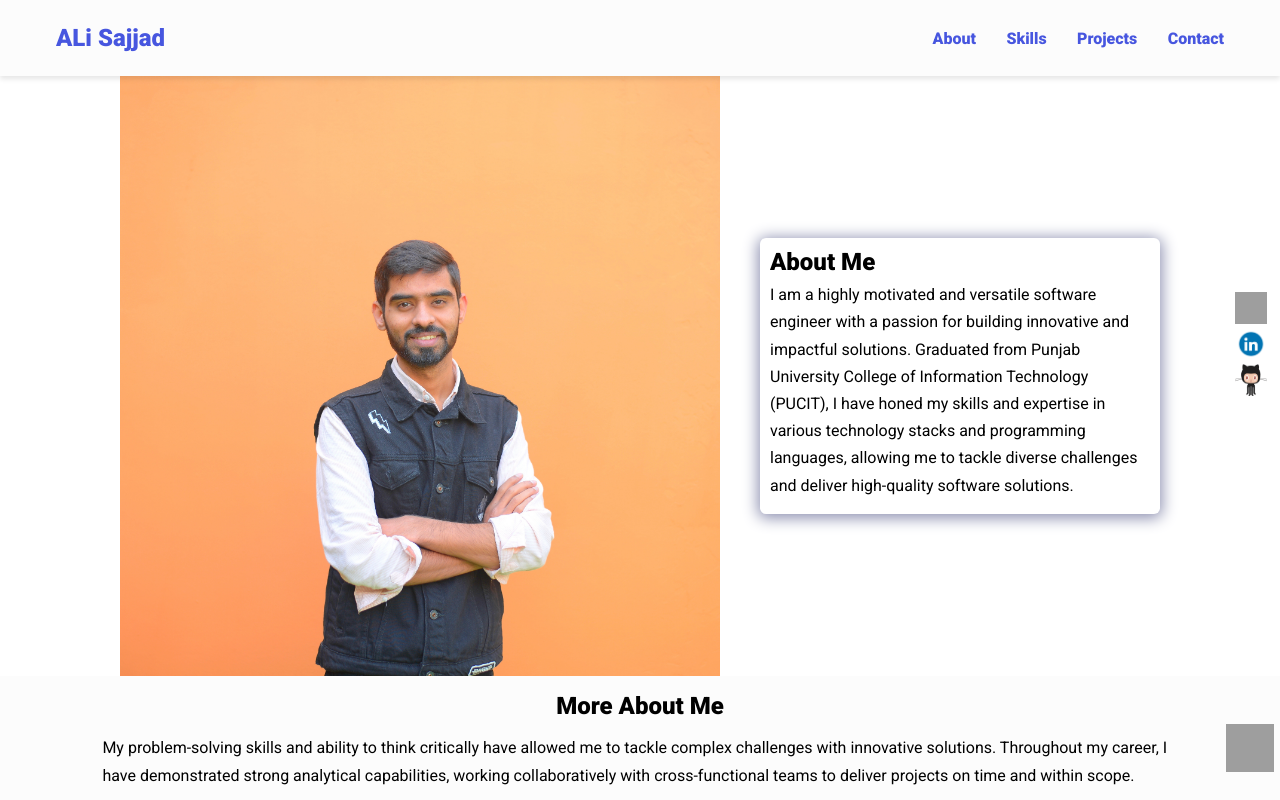
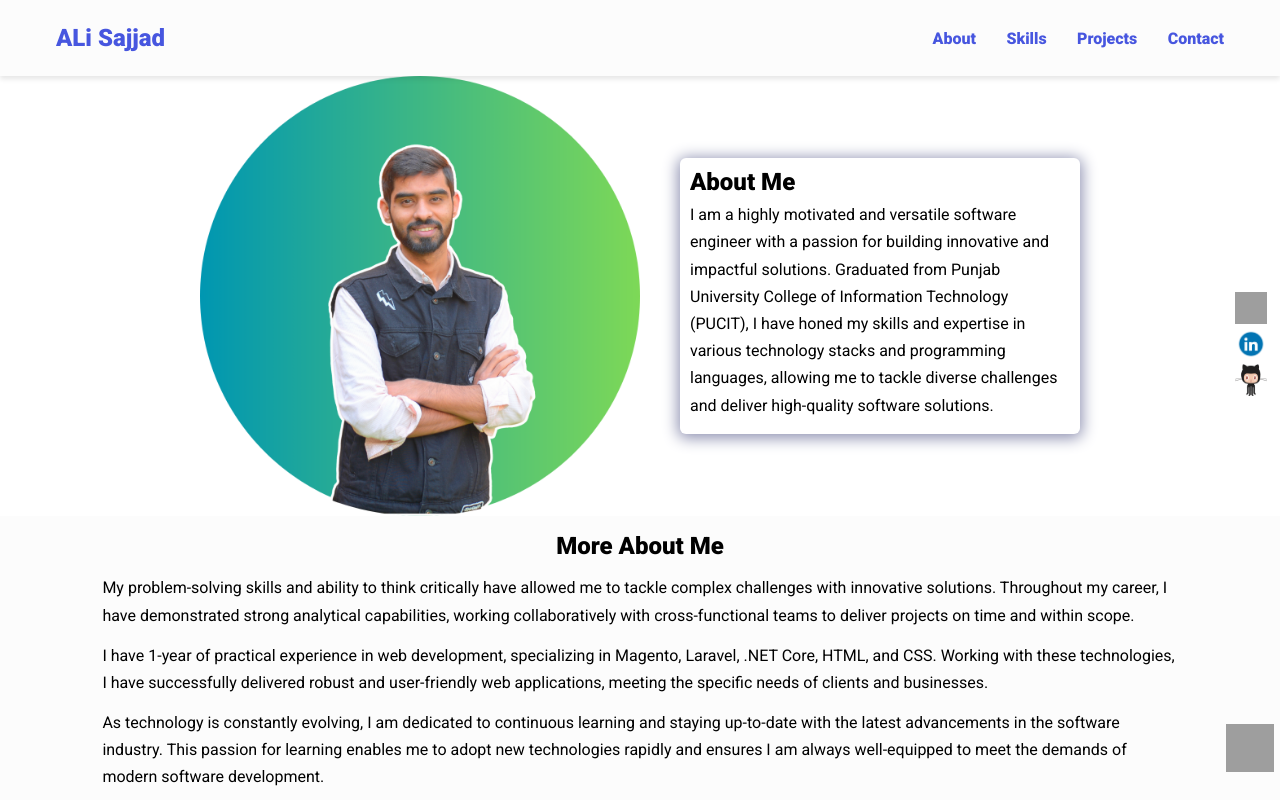
Before and after one commit to alisajjad123/my-portfolio, a React (Create React App) app: page / in a window 1280 px wide. Shown: the top 800 px of the page. Built offline with nearby package versions, Linux system fonts and the light colour scheme; grey boxes are pictures that could not be loaded.

Commit message:
DP Updated

```diff
--- a/src/App.css
+++ b/src/App.css
@@ -95,8 +95,8 @@ nav ul li {
   margin: auto;
 }
 .hero img {
-  height: 37.5rem;
-  width: 37.5rem;
+  height: 27.5rem;
+  width: 27.5rem;
 }
 
 .bio {
--- a/src/App.js
+++ b/src/App.js
@@ -1,6 +1,6 @@
 import React from 'react';
 import './App.css';
-import imageUrl from './myimage.jpeg';
+import imageUrl from './myimage.png';
 import Magento_Logo from './magento-logo.png';
 import laravel_Logo from './Laravel-logo.jpeg';
 import Net_Core from './net_core_logo.png';
```
Also changed, not shown: src/myimage.png (added).
